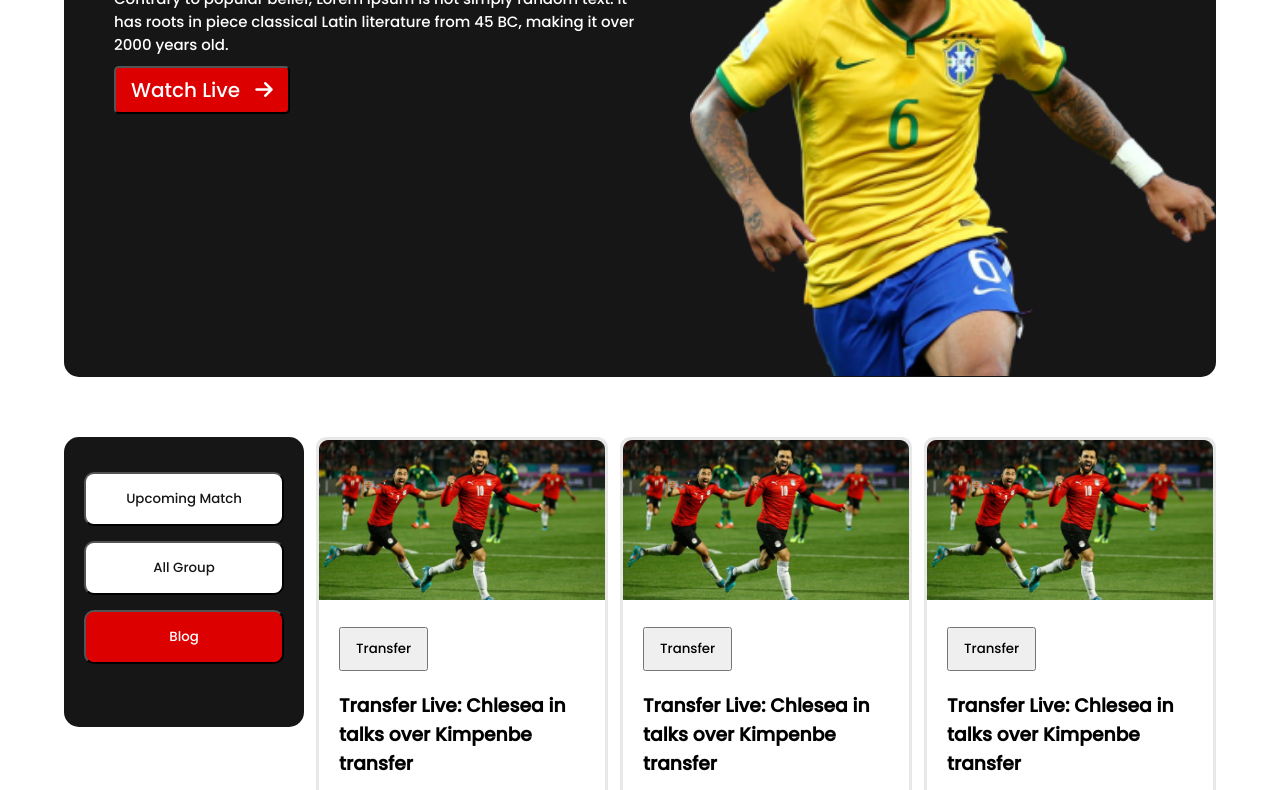
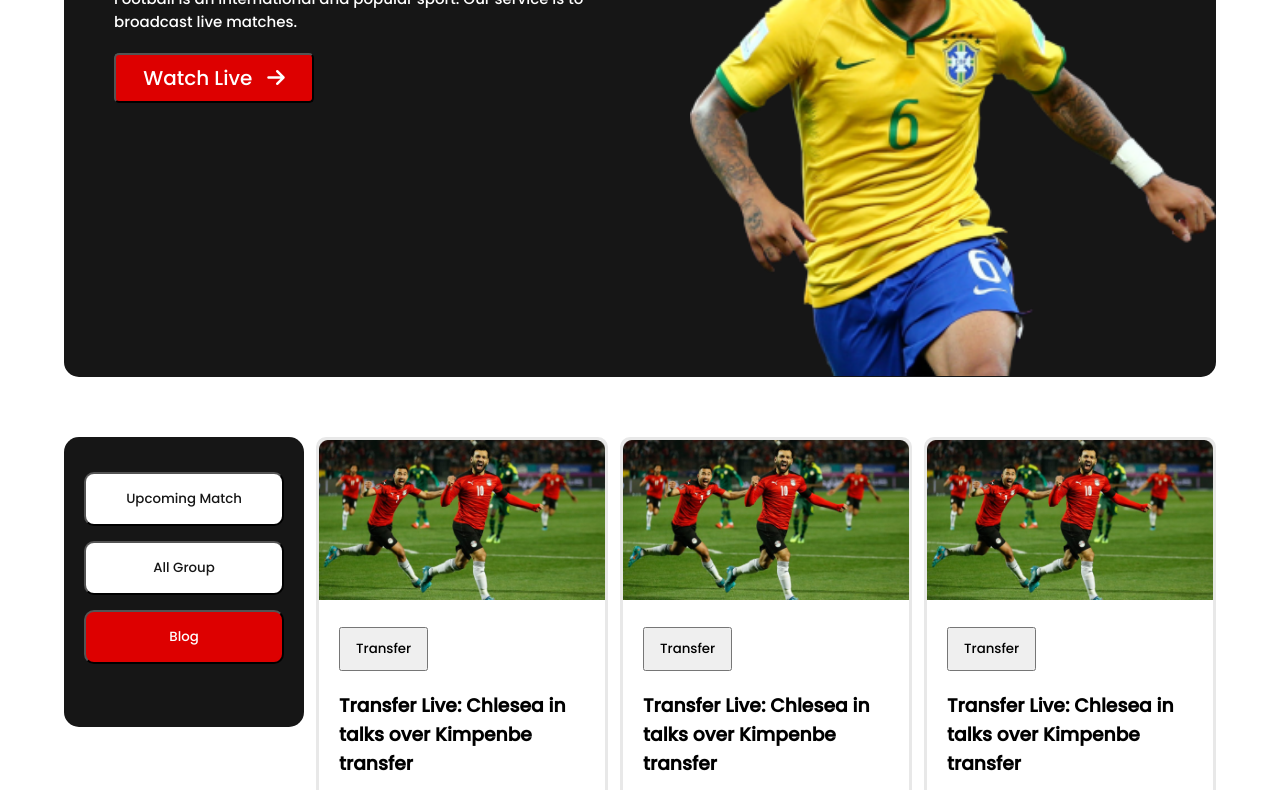
Before and after one commit to Abdulkarim6/Live-football-tournament, a plain HTML site: page index.html in a window 1280 px wide. Shown: the part 223-1013 px from the top of the page. Drawn offline with Linux system fonts and the light colour scheme.

Commit message:
finish project

```diff
--- a/index.html
+++ b/index.html
@@ -18,9 +18,9 @@
     <header>
         <div class="header-info" id="header-debug">
 
-             <h1>The Greatest show <br> on the earth</h1>
+             <h1>The Greatest show on the earth</h1>
             <span class="ellipsis-area">
-                <p class="ellipsis">Contrary to popular belief, Lorem Ipsum is not simply random text. It has roots  in piece classical Latin  literature from 45 BC, making it over 2000 years old.
+                <p class="ellipsis">Football is an international and popular sport. Our service is to broadcast live matches.
                 </p>
             </span>
             <button>Watch Live<i class="fa-solid fa-arrow-right"></i> </button>
--- a/style.css
+++ b/style.css
@@ -31,15 +31,50 @@ header{
     font-weight: 400;
     color: #FFFFFF;
 }
+
+
+
+
+
+
+
+
+
+
+
+
+
 .header-info button{
+     width: 200px;
+     height: 50px;
      font-size: 20px;
      font-weight: 400;
      color: #FFFFFF;
      padding: 7px 15px;
-     margin-top: 10px;
+     margin-top: 20px;
      background-color: #DD0000;
      border-radius: 5px;
+     position: relative;
+     animation: active 5s linear infinite;
 }
+@keyframes active{
+    0% {background-color:#DD0000;}
+    50% {background-color:#1132ea;}
+    100% {background-color:#14e614;}
+}
+
+
+
+
+
+
+
+
+
+
+
+
+
 .header-info .fa-solid{
       margin-left: 15px;
 }
```
Also changed, not shown: website-2.html (+1 -0 lines).
